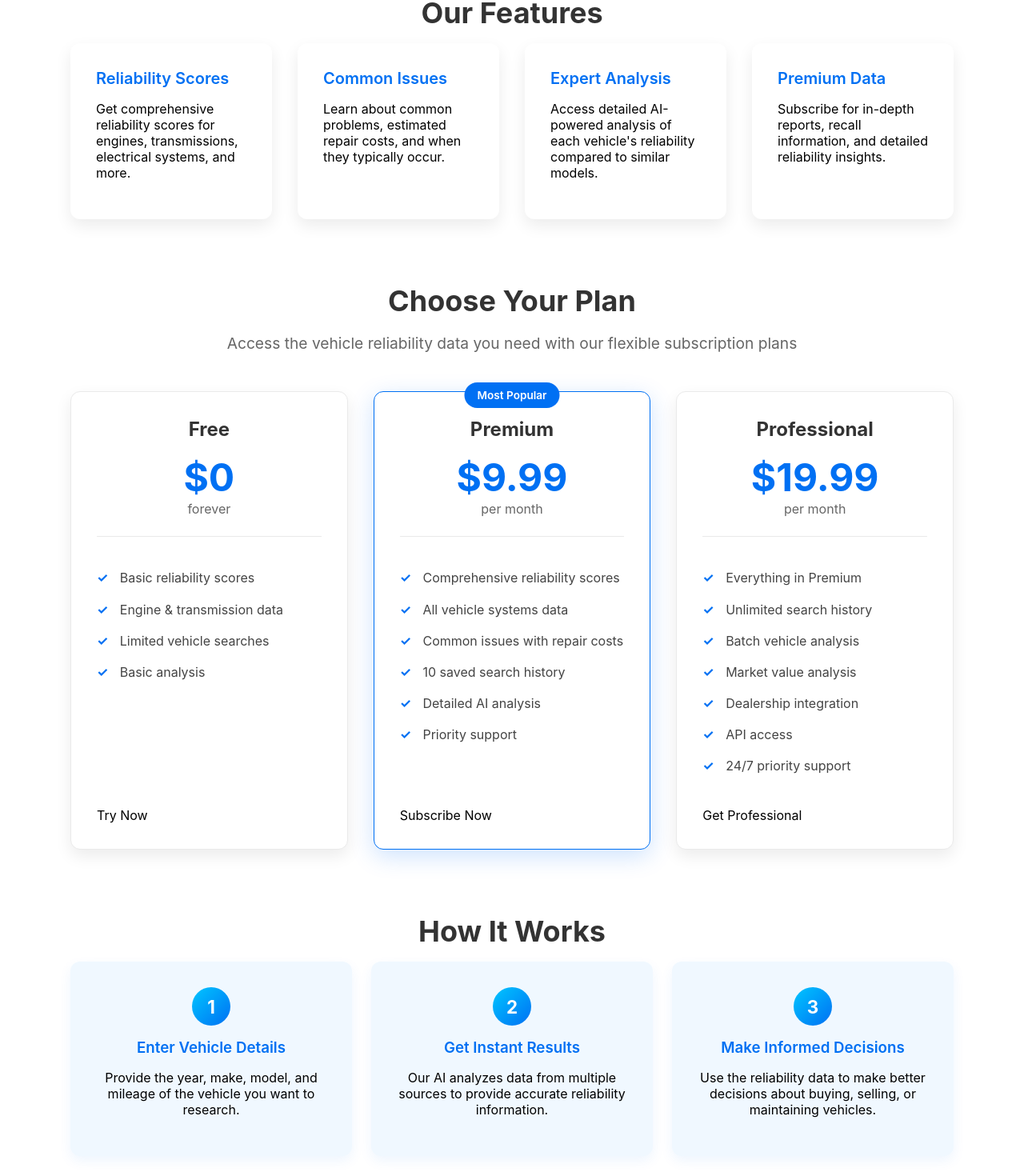
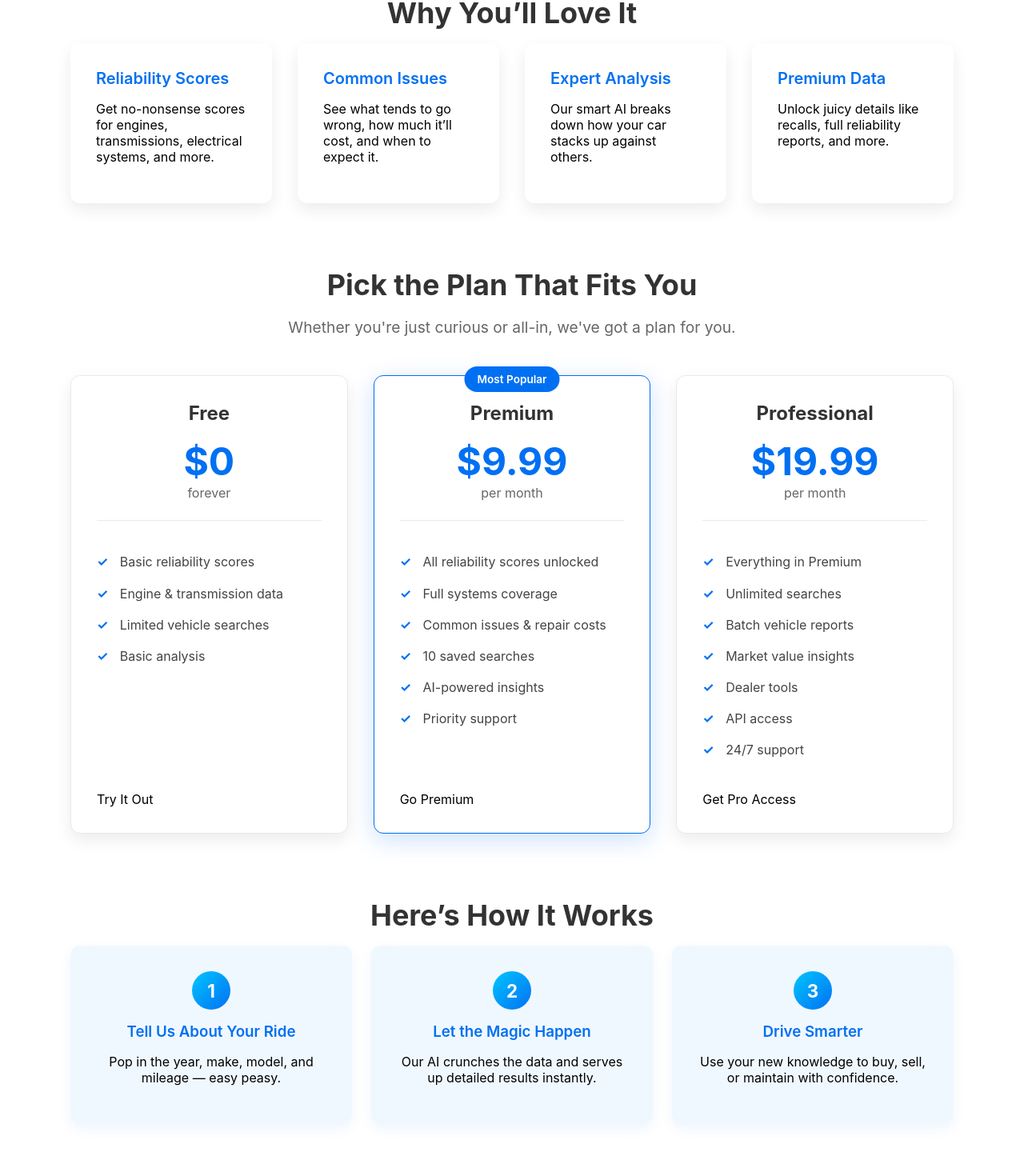
Before and after one commit to ElDiegolar/CarReliabilityApp, a Next.js app: page / in a window 1280 px wide. Shown: the part 460-1930 px from the top of the page at 80% size. Built offline with nearby package versions, Linux system fonts and the light colour scheme.

Commit message:
Enhance car reliability page with engine codes details and update homepage content for improved user engagement and clarity

```diff
--- a/pages/api/car-reliability.js
+++ b/pages/api/car-reliability.js
@@ -113,6 +113,7 @@ export default async function handler(req, res) {
         },
         "commonIssues":[
           {description: [description of issue here], costToFix: [cost to fix here in $], occurrence: [occurrences you found], mileage: [mileage at which issue occurs]},
+          {engineCodes: [description of known engine codes], and link to car user manual for more details}
         ],
         "aiAnalysis": ""
       }
--- a/pages/index.js
+++ b/pages/index.js
@@ -6,45 +6,45 @@ export default function Home() {
   return (
     <Layout>
     <div className="hero">
-        <h1>Get Reliable Information About Your Vehicle</h1>
+      <h1>Discover How Reliable Your Car Really Is</h1>
       <p className="description">
-          Detailed vehicle reliability data, common issues, and expert analysis.
+        Explore detailed reliability scores, spot common issues, and let our AI give you the inside scoop.
       </p>
       <div className="action-buttons">
         <Link href="/search" className="button primary">
-            Search a Vehicle
+          🔍 Search a Vehicle
         </Link>
         <Link href="/login" className="button secondary">
-            Sign Up for Premium
+          🚀 Sign Up for Premium
         </Link>
       </div>
     </div>
 
     <div className="features">
-        <h2>Our Features</h2>
+      <h2>Why You’ll Love It</h2>
       <div className="feature-grid">
         <div className="feature-card">
           <h3>Reliability Scores</h3>
-            <p>Get comprehensive reliability scores for engines, transmissions, electrical systems, and more.</p>
+          <p>Get no-nonsense scores for engines, transmissions, electrical systems, and more.</p>
         </div>
         <div className="feature-card">
           <h3>Common Issues</h3>
-            <p>Learn about common problems, estimated repair costs, and when they typically occur.</p>
+          <p>See what tends to go wrong, how much it’ll cost, and when to expect it.</p>
         </div>
         <div className="feature-card">
           <h3>Expert Analysis</h3>
-            <p>Access detailed AI-powered analysis of each vehicle's reliability compared to similar models.</p>
+          <p>Our smart AI breaks down how your car stacks up against others.</p>
         </div>
         <div className="feature-card">
           <h3>Premium Data</h3>
-            <p>Subscribe for in-depth reports, recall information, and detailed reliability insights.</p>
+          <p>Unlock juicy details like recalls, full reliability reports, and more.</p>
         </div>
       </div>
     </div>
 
     <div className="pricing-section">
-        <h2>Choose Your Plan</h2>
-        <p className="pricing-description">Access the vehicle reliability data you need with our flexible subscription plans</p>
+      <h2>Pick the Plan That Fits You</h2>
+      <p className="pricing-description">Whether you're just curious or all-in, we've got a plan for you.</p>
 
       <div className="pricing-grid">
         <div className="pricing-card">
@@ -61,7 +61,7 @@ export default function Home() {
           </ul>
           <div className="pricing-action">
             <Link href="/search" className="pricing-button free">
-                Try Now
+              Try It Out
             </Link>
           </div>
         </div>
@@ -74,16 +74,16 @@ export default function Home() {
             <div className="price-period">per month</div>
           </div>
           <ul className="pricing-features">
-              <li>Comprehensive reliability scores</li>
-              <li>All vehicle systems data</li>
-              <li>Common issues with repair costs</li>
-              <li>10 saved search history</li>
-              <li>Detailed AI analysis</li>
+            <li>All reliability scores unlocked</li>
+            <li>Full systems coverage</li>
+            <li>Common issues & repair costs</li>
+            <li>10 saved searches</li>
+            <li>AI-powered insights</li>
             <li>Priority support</li>
           </ul>
           <div className="pricing-action">
             <Link href="/pricing" className="pricing-button premium">
-                Subscribe Now
+              Go Premium
             </Link>
           </div>
         </div>
@@ -96,16 +96,16 @@ export default function Home() {
           </div>
           <ul className="pricing-features">
             <li>Everything in Premium</li>
-              <li>Unlimited search history</li>
-              <li>Batch vehicle analysis</li>
-              <li>Market value analysis</li>
-              <li>Dealership integration</li>
+            <li>Unlimited searches</li>
+            <li>Batch vehicle reports</li>
+            <li>Market value insights</li>
+            <li>Dealer tools</li>
             <li>API access</li>
-              <li>24/7 priority support</li>
+            <li>24/7 support</li>
           </ul>
           <div className="pricing-action">
             <Link href="/pricing" className="pricing-button pro">
-                Get Professional
+              Get Pro Access
             </Link>
           </div>
         </div>
@@ -113,25 +113,26 @@ export default function Home() {
     </div>
 
     <div className="how-it-works">
-        <h2>How It Works</h2>
+      <h2>Here’s How It Works</h2>
       <div className="steps">
         <div className="step">
           <div className="step-number">1</div>
-            <h3>Enter Vehicle Details</h3>
-            <p>Provide the year, make, model, and mileage of the vehicle you want to research.</p>
+          <h3>Tell Us About Your Ride</h3>
+          <p>Pop in the year, make, model, and mileage — easy peasy.</p>
         </div>
         <div className="step">
           <div className="step-number">2</div>
-            <h3>Get Instant Results</h3>
-            <p>Our AI analyzes data from multiple sources to provide accurate reliability information.</p>
+          <h3>Let the Magic Happen</h3>
+          <p>Our AI crunches the data and serves up detailed results instantly.</p>
         </div>
         <div className="step">
           <div className="step-number">3</div>
-            <h3>Make Informed Decisions</h3>
-            <p>Use the reliability data to make better decisions about buying, selling, or maintaining vehicles.</p>
+          <h3>Drive Smarter</h3>
+          <p>Use your new knowledge to buy, sell, or maintain with confidence.</p>
         </div>
       </div>
     </div>
+
 
       <style jsx>{`
         .hero {
```
Lines whose indentation alone changed are shown as unchanged.
